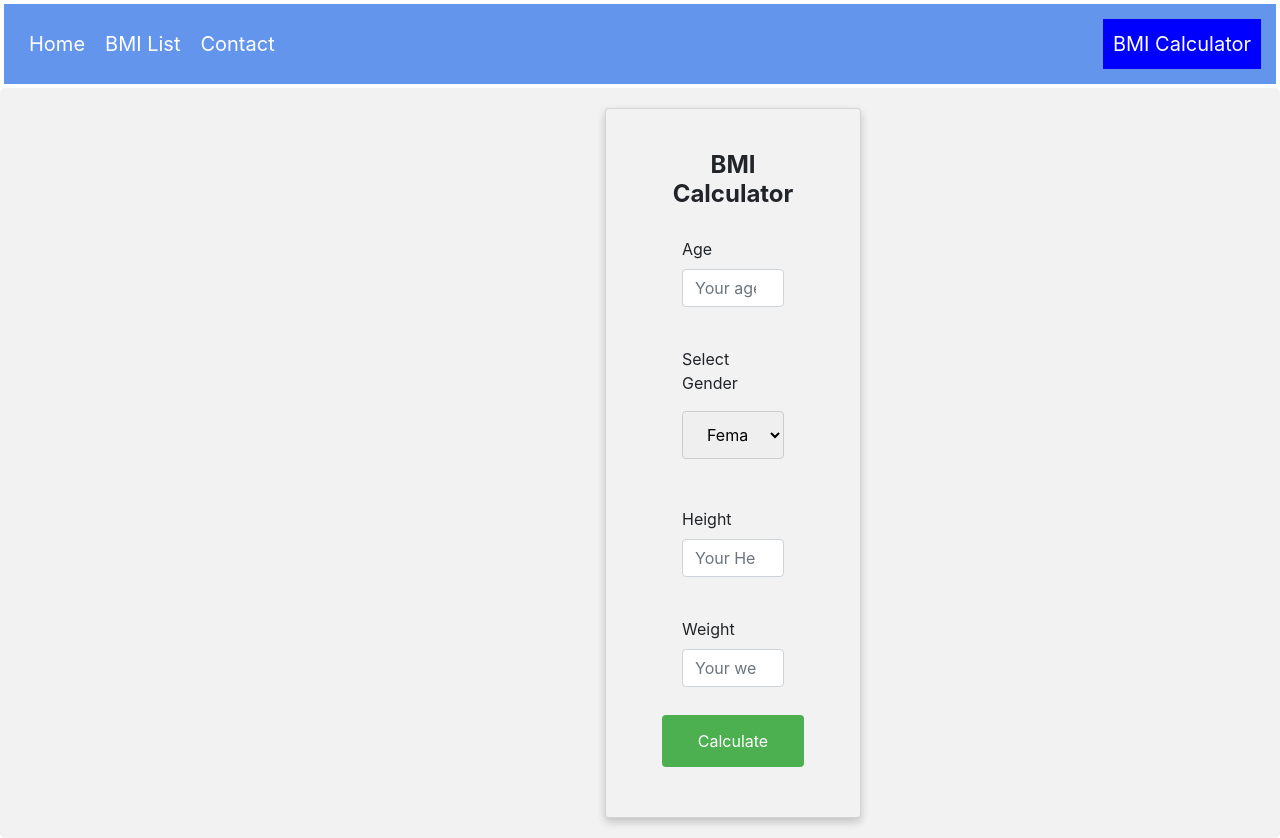
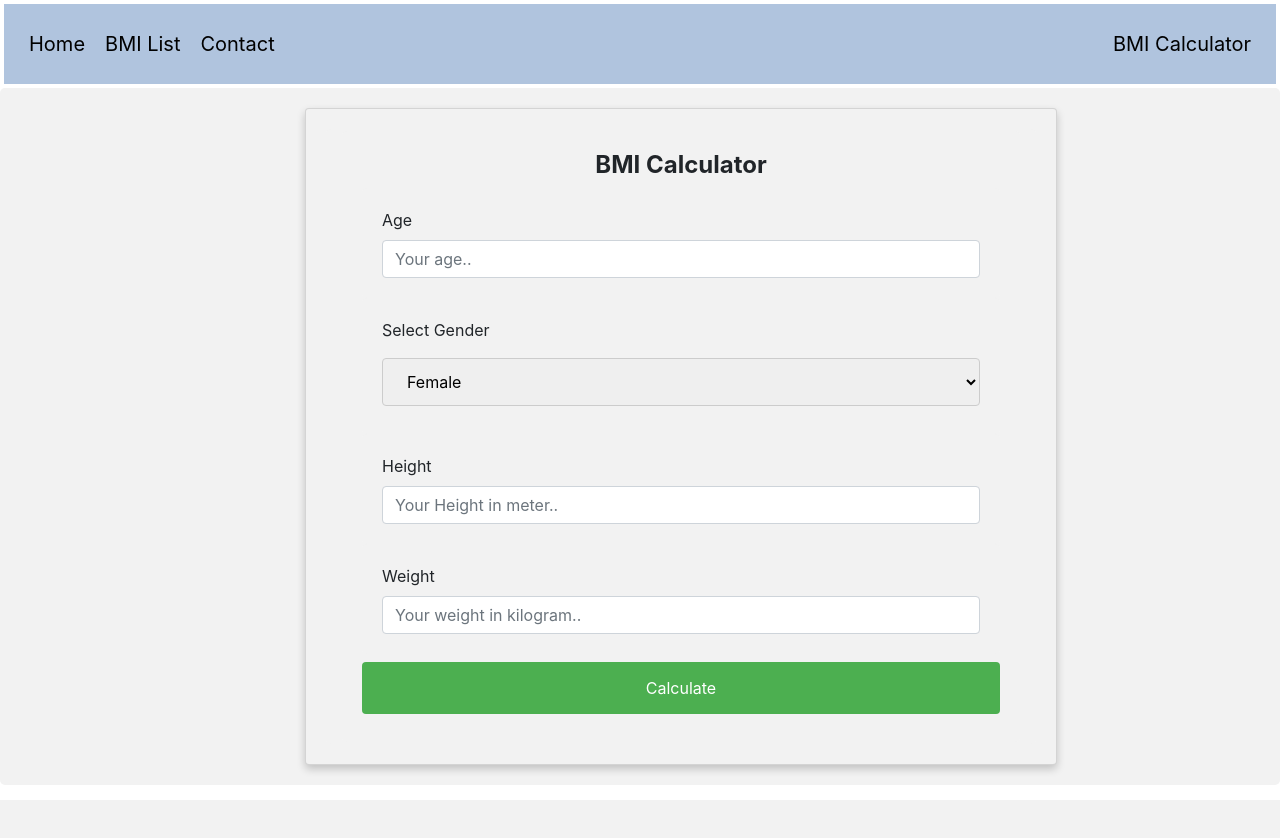
Before and after one commit to anu-thomas-triassicsolutions/BMI-Calculator, a Django app: page /bmi_calculator/ in a window 1280 px wide. After the commit the page ends 800 px from the top, so only its background shows below. Run offline with Django 3.2, Linux system fonts and the light colour scheme; some libraries are stand-ins or nearby versions.

Commit message:
Update BMI Calculator.html

```diff
--- a/BMI/template/BMI Calculator.html
+++ b/BMI/template/BMI Calculator.html
@@ -4,20 +4,41 @@
 <meta name="viewport" content="width=device-width, initial-scale=1">
 <link rel="stylesheet" href="https://stackpath.bootstrapcdn.com/bootstrap/4.1.3/css/bootstrap.min.css" integrity="sha384-MCw98/SFnGE8fJT3GXwEOngsV7Zt27NXFoaoApmYm81iuXoPkFOJwJ8ERdknLPMO" crossorigin="anonymous">
 <style>
-.button {
-  background-color: #4CAF50; /* Green */
+.alert {
+  padding: 20px;
+  background-color: #b0c4de;
+  color: black;
+}
+
+.closebtn {
+  margin-left: 15px;
+  color: black;
+  font-weight: bold;
+  float: right;
+  font-size: 22px;
+  line-height: 20px;
+  cursor: pointer;
+  transition: 0.3s;
+}
+
+.closebtn:hover {
+  color: black;
+}
+.button1 {
+  background-color: white;
+  width: 10px;
   border: none;
-  color: white;
+  color: black;
   padding: 15px 32px;
   text-align: center;
   text-decoration: none;
   display: inline-block;
-  font-size: 16px;
+  font-size: 20px;
 }
 .card {
   box-shadow: 0 4px 8px 0 rgba(0,0,0,0.2);
   transition: 0.3s;
-  width: 40%;
+  width: 80%;
 }
 
 .card:hover {
@@ -58,7 +79,7 @@
   padding: 20px;
 }
 .my_container{
-padding-left: 605px;
+padding-left: 305px;
 padding-right: 35px;
 }
 ul {
@@ -66,13 +87,14 @@
   margin: 4px;
   padding: 15px;
   overflow: hidden;
-  background-color: #6495ed;
+  color: white;
+  background-color: #b0c4de;
 }
 h1 {
   font-family: "Times New Roman", Times, serif;
   font-weight: bold;
-  color: White;
-  font-size: 65px;
+  color: black;
+  font-size: 50px;
 }
 li {
   float: left;
@@ -80,7 +102,7 @@
 
 li a {
   display: block;
-  color: white;
+  color: black;
   text-align: center;
   text-size: 100px;
   padding: 10px 10px;
@@ -89,12 +111,23 @@
 
 }
 
+
+
+
 li a:hover:not(.active) {
   background-color: skyblue;
 }
 
 .active {
-  background-color: blue;
+
+  display: block;
+  color: black;
+  text-align: center;
+  text-size: 100px;
+  padding: 10px 10px;
+  text-decoration: none;
+  font-size: 20px;
+
 }
 </style>
 </head>
@@ -133,10 +166,14 @@
       <label for="weight">Weight</label>
     <input type="number" step="any"  id="weight" name="weight" class="form-control" placeholder="Your weight in kilogram..">
     </div>
-    <input type="submit" class="button" value="Calculate">
+    <input type="submit" value="Calculate">
   </form>
         {% for msg in messages %}
-        {{ msg }}
+        <div class="alert">
+  <span class="closebtn" onclick="this.parentElement.style.display='none';">&times;</span>
+       <center> {{ msg }}</center>
+</div>
+
         {% endfor %}
 </div>
 
```
